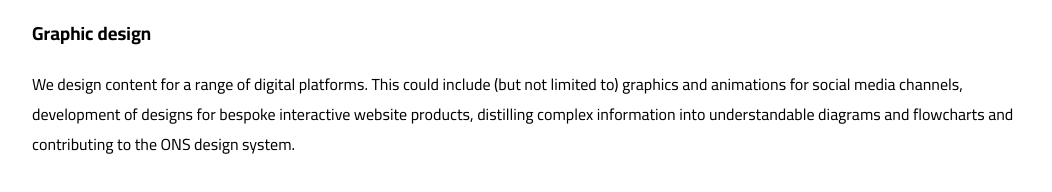
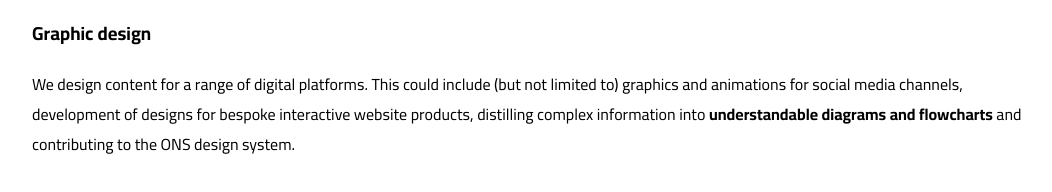
Before and after one commit to ONSvisual/project_cairo, a plain HTML site: page index.html in a window 1280 px wide. Shown: the part 1078-1270 px from the top of the page, without its empty margins (108-1160 px from the left). Drawn offline with Linux system fonts and the light colour scheme; no server answers.

Commit message:
Update index.html

```diff
--- a/index.html
+++ b/index.html
@@ -54,7 +54,7 @@
 
     <div>
       <h3>Graphic design</h3>
-      <p>We design content for a range of digital platforms. This could include (but not limited to) graphics and animations for social media channels, development of designs for bespoke interactive website products, distilling complex information into understandable diagrams and flowcharts and contributing to the ONS design system.</p>
+      <p>We design content for a range of digital platforms. This could include (but not limited to) graphics and animations for social media channels, development of designs for bespoke interactive website products, distilling complex information into <a href="https://www.ons.gov.uk/employmentandlabourmarket/peopleinwork/employmentandemployeetypes/bulletins/employmentintheuk/february2022#Figure%202:%20There%20was%20a%20net%20flow%20of%20193,000%20from%20unemployment%20to%20employment/">understandable diagrams and flowcharts</a> and contributing to the ONS design system.</p>
     </div>
   </div>
 
```
